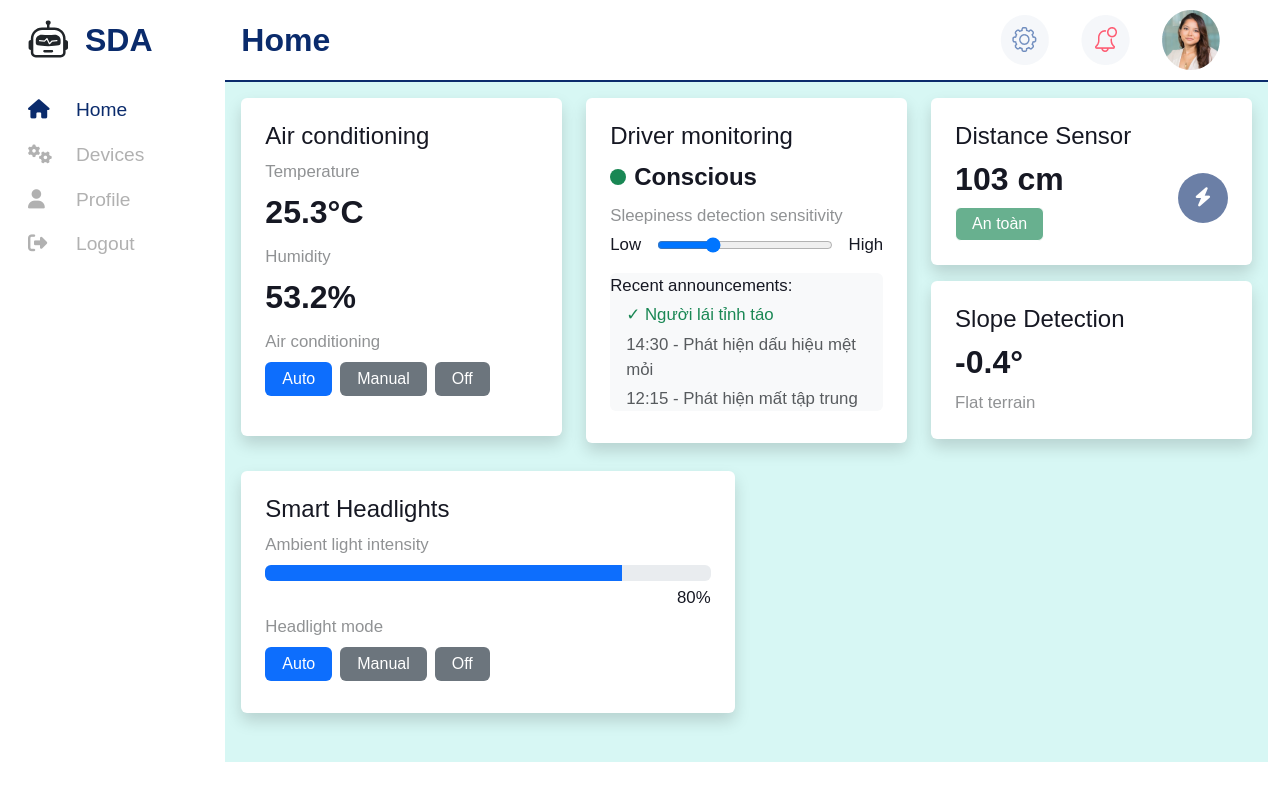
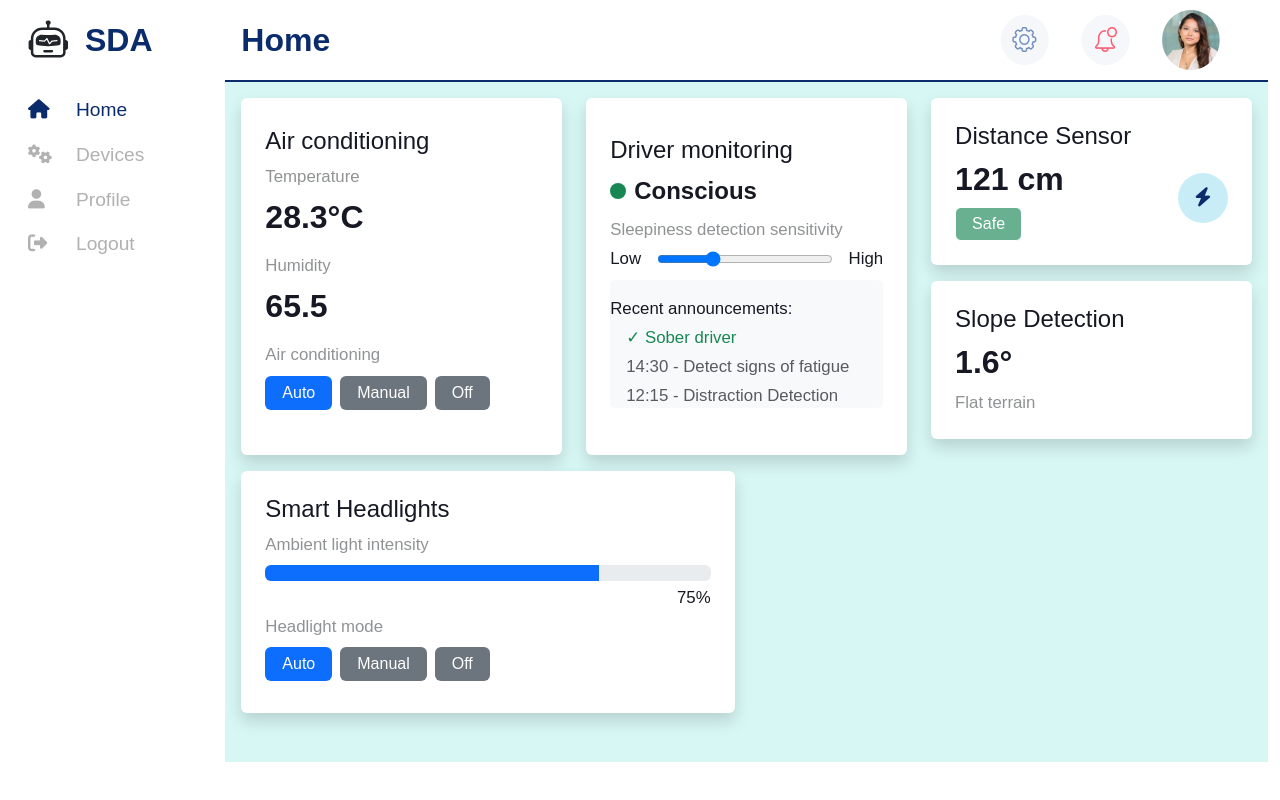
Before and after one commit to ColdBear14/AIOT-SmartDrivingAssistant, a React (Vite) app in the folder frontend/: page /home in a window 1280 px wide. Built offline with nearby package versions, Linux system fonts and the light colour scheme.

Commit message:
add data

```diff
--- a/frontend/src/components/Home/Home.module.css
+++ b/frontend/src/components/Home/Home.module.css
@@ -4,8 +4,14 @@
     display: flex;
     align-items: center;
     justify-content: center;
-    background-color: var(--primary-color);
-    opacity: 0.6;
-    color: white;
+    background-color: rgb(200, 237, 247);
+    color: var(--primary-color);
     cursor: pointer;
 }
+
+.panel {
+    height: 100%;
+    display: flex;
+    flex-direction: column;
+    justify-content: center;
+}
--- a/frontend/src/pages/Home.jsx
+++ b/frontend/src/pages/Home.jsx
@@ -2,6 +2,49 @@ import React, { useState, useEffect } from 'react';
 import styles from '../components/Home/Home.module.css'
 
 const Home = () => {
+  const [data, setData] = useState({
+    distance: 120, // cm
+    temperature: 28, // Celsius
+    humidity: 65, // Percentage
+    lightLevel: 75, // Percentage
+    incline: 2, // Degrees
+    headlightsMode: "Auto", // Auto, Manual, Off
+    headlightsBrightness: 2, // 1-4 (Dim, Low, Medium, High)
+    driverStatus: "Alert", // Alert, Tired, Distracted
+    airConditioner: {
+      status: "Auto",
+      temperature: 22,
+    }
+  });
+  // Tích hợp APT
+  const [loading, setLoading] = useState(false);
+  const [error, setError] = useState(null);
+
+  // simulate real-time updates
+  useEffect(() => {
+    const interval = setInterval(() => {
+      setData(prevData => ({
+        ...prevData,
+        distance: Math.max(20, prevData.distance + Math.floor(Math.random() * 11) - 5),
+        temperature: Math.max(0, Math.min(40, prevData.temperature + (Math.random() - 0.5))),
+        humidity: Math.max(30, Math.min(90, prevData.humidity + (Math.random() - 0.5) * 2)),
+        headlightsBrightness: Math.max(0, Math.min(100, prevData.lightLevel + (Math.random() - 0.5) * 5)),
+        incline: Math.max(-10, Math.min(10, prevData.incline + (Math.random() - 0.5))),
+      }));
+    }, 2000);
+
+    return () => clearInterval(interval);
+  }, []);
+
+  // Distance warning indicator
+  const getDistanceWarning = () => {
+    if (data.distance < 50) return { class: "bg-danger", message: "Danger" };
+    if (data.distance < 100) return { class: "bg-warning", message: "Warning" };
+    return { class: "bg-success", message: "Safe" };
+  };
+
+  const distanceWarning = getDistanceWarning();
+
 
   return (
     <>
@@ -9,17 +52,17 @@ const Home = () => {
       <div className='row'>
         {/* Distance Sensor Panel */}
         <div className="col-md mb-3">
-          <div className="p-4 shadow bg-white rounded">
+          <div className={[styles.panel, `p-4 shadow bg-white rounded`].join(" ")}>
             <h4 className="mb-2">Air conditioning</h4>
             <div className='mb-2'>
               <p className='mb-1 small text-body-tertiary'>Temperature</p>
               {/* variable temperature */}
-              <p className="fw-bold fs-2 mb-1">25.3°C</p>
+              <p className="fw-bold fs-2 mb-1">{data.temperature.toFixed(1)}°C</p>
             </div>
             <div className='mb-2'>
               <p className='mb-1 small text-body-tertiary'>Humidity</p>
               {/* variable humidity */}
-              <p className="fw-bold fs-2 mb-1">53.2%</p>
+              <p className="fw-bold fs-2 mb-1">{data.humidity.toFixed(1)}</p>
             </div>
             <div className='mb-2'>
               <p className='mb-2 small text-body-tertiary'>Air conditioning</p>
@@ -34,10 +77,10 @@ const Home = () => {
           </div>
         </div>
         <div className="col-md mb-3">
-          <div className="p-4 shadow bg-white rounded">
+          <div className={[styles.panel, `p-4 shadow bg-white rounded`].join(" ")}>
             <h4 className="mb-2">Driver monitoring</h4>
             <div className='mb-2 d-flex align-items-center'>
-              <div className="rounded-circle me-2 bg-success" style={{width: '16px', height:'16px'}}></div>
+              <div className="rounded-circle me-2 bg-success" style={{ width: '16px', height: '16px' }}></div>
               <p className='mb-0 fw-bold fs-4'>Conscious</p>
             </div>
             <div className='mb-2'>
@@ -50,7 +93,7 @@ const Home = () => {
                   min='0'
                   max='10'
                   value='3'
-                onChange={() => {}}
+                  onChange={() => { }}
                   className='mx-2 flex-grow-1'
                 />
                 <span className='ms-2 small'>High</span>
@@ -59,9 +102,9 @@ const Home = () => {
             <div className='mb-2 bg-light rounded small'>
               <p className='fw-medium mb-1 mt-3'>Recent announcements:</p>
               <ul className="ms-3 list-unstyled mb-0">
-                    <li className="text-success mb-1">✓ Người lái tỉnh táo</li>
-                    <li className="text-muted mb-1">14:30 - Phát hiện dấu hiệu mệt mỏi</li>
-                    <li className="text-muted">12:15 - Phát hiện mất tập trung</li>
+                <li className="text-success mb-1">✓ Sober driver</li>
+                <li className="text-muted mb-1">14:30 - Detect signs of fatigue</li>
+                <li className="text-muted">12:15 - Distraction Detection</li>
               </ul>
             </div>
           </div>
@@ -72,9 +115,9 @@ const Home = () => {
             <div className="d-flex justify-content-between align-items-center">
               <div>
                 {/* variable distance */}
-                <p className="fw-bold fs-2 mb-1">103 cm</p>
+                <p className="fw-bold fs-2 mb-1">{data.distance} cm</p>
                 {/* variable warning */}
-                <button disabled className={`rounded btn text-white bg-success px-3 py-1`}>An toàn</button>
+                <button disabled className={`rounded btn text-white bg-success px-3 py-1 ${distanceWarning.class}`}>{distanceWarning.message}</button>
               </div>
               <div className={`${styles.distanceSensorIcon} rounded-5`}>
                 <i className="fa-solid fa-bolt"></i>
@@ -84,7 +127,7 @@ const Home = () => {
           <div className="p-4 mb-3 shadow bg-white rounded">
             <h4 className="mb-1">Slope Detection</h4>
             {/* variable Slope */}
-            <p className="fw-bold fs-2 mb-1">-0.4°</p>
+            <p className="fw-bold fs-2 mb-1">{data.incline.toFixed(1)}°</p>
             <p className='mb-0 small text-body-tertiary'>Flat terrain</p>
           </div>
         </div>
@@ -99,11 +142,11 @@ const Home = () => {
                 <div className="progress-bar bg-primary"
                   role="progressbar"
                   // variable ambient light intensity
-                  style={{ width: '80%' }}
+                  style={{ width: `${data.lightLevel}%` }}
                   aria-valuemin="0"
                   aria-valuemax="100"></div>
               </div>
-              <p className="mt-1 mb-0 text-end small">80%</p>
+              <p className="mt-1 mb-0 text-end small">{data.lightLevel}%</p>
               <div className='mt-1'>
                 <p className='mb-2 small text-body-tertiary'>Headlight mode</p>
                 {/* variable air conditioning */}
```
Lines whose indentation alone changed are shown as unchanged.
